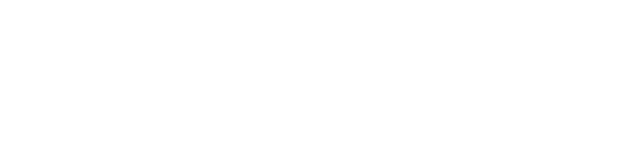
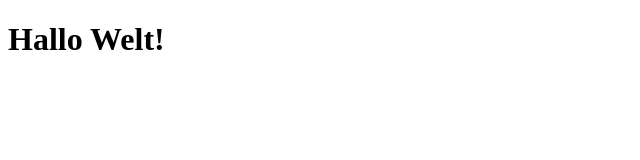
Before and after one commit to stefaniejegen/gittest, a plain HTML site: page index.html in a window 1280 px wide. Shown: the whole page, without its empty margins (0-640 px from the left). Drawn offline with Linux system fonts and the light colour scheme.

Commit message:
index file content hinzugefügt

```diff
--- a/index.html
+++ b/index.html
@@ -2,11 +2,11 @@
 <html lang="de">
 <head>
   <meta charset="utf-8">
-  <title> </title>
+  <title>gittest</title>
 
 </head>
 <body>
-    <h1> </h1>
+    <h1>Hallo Welt!</h1>
 
 </body>
 </html>
```
